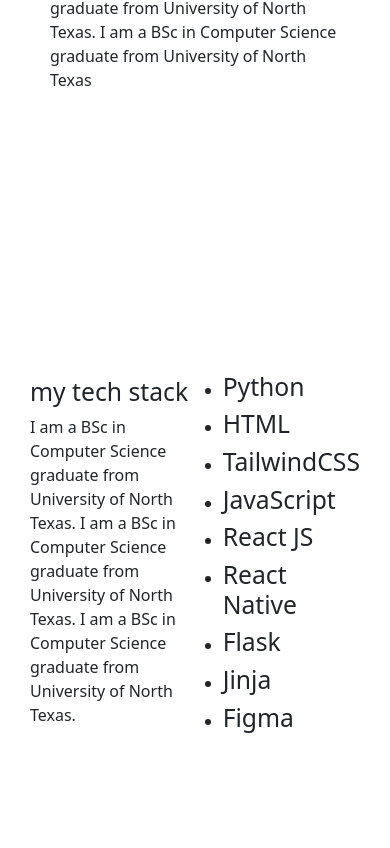
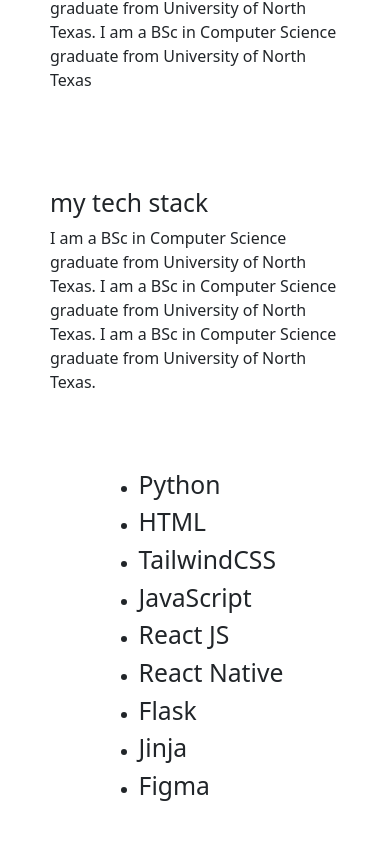
Before and after one commit to inidavies/personal-website, a Next.js app: page / in a window 390 px wide. Shown: the part 1836-2684 px from the top of the page. Built offline with nearby package versions, Linux system fonts and the light colour scheme.

Commit message:
made skills responsive

```diff
--- a/public/styles/global.css
+++ b/public/styles/global.css
@@ -71,11 +71,34 @@ body {
 #aboutText{
   width:40vw;
   display: flex;
-  padding: 20px;
-  margin: 50px;
   justify-content: center;
   flex-flow: column nowrap;
   overflow: hidden;
+  padding: 20px;
+  margin: 50px;
+}
+
+#skills{
+
+}
+
+#skillSummary{
+  width: 30%;
+  display: flex;
+  justify-content: center;
+  flex-flow: column nowrap;
+  padding: 20px;
+  margin: 50px;
+}
+
+#skillList{
+  width: 30%;
+  display: flex;
+  justify-content: center;
+  flex-flow: column nowrap;
+  align-items: center;
+  padding: 20px;
+  margin: 50px;
 }
 
 @media screen and (max-width: 800px){
@@ -94,4 +117,21 @@ body {
     margin: auto;
     margin-top: 20px;
   }
+
+  #skills{
+    display: block;
+    height: auto;
+  }
+
+  #skillSummary{
+    width: 100%;
+    margin: auto;
+    margin-top: 20px;
+  }
+
+  #skillList{
+    width: 100%;
+    margin: auto;
+    margin-top: 20px;
+  }
 }
```
